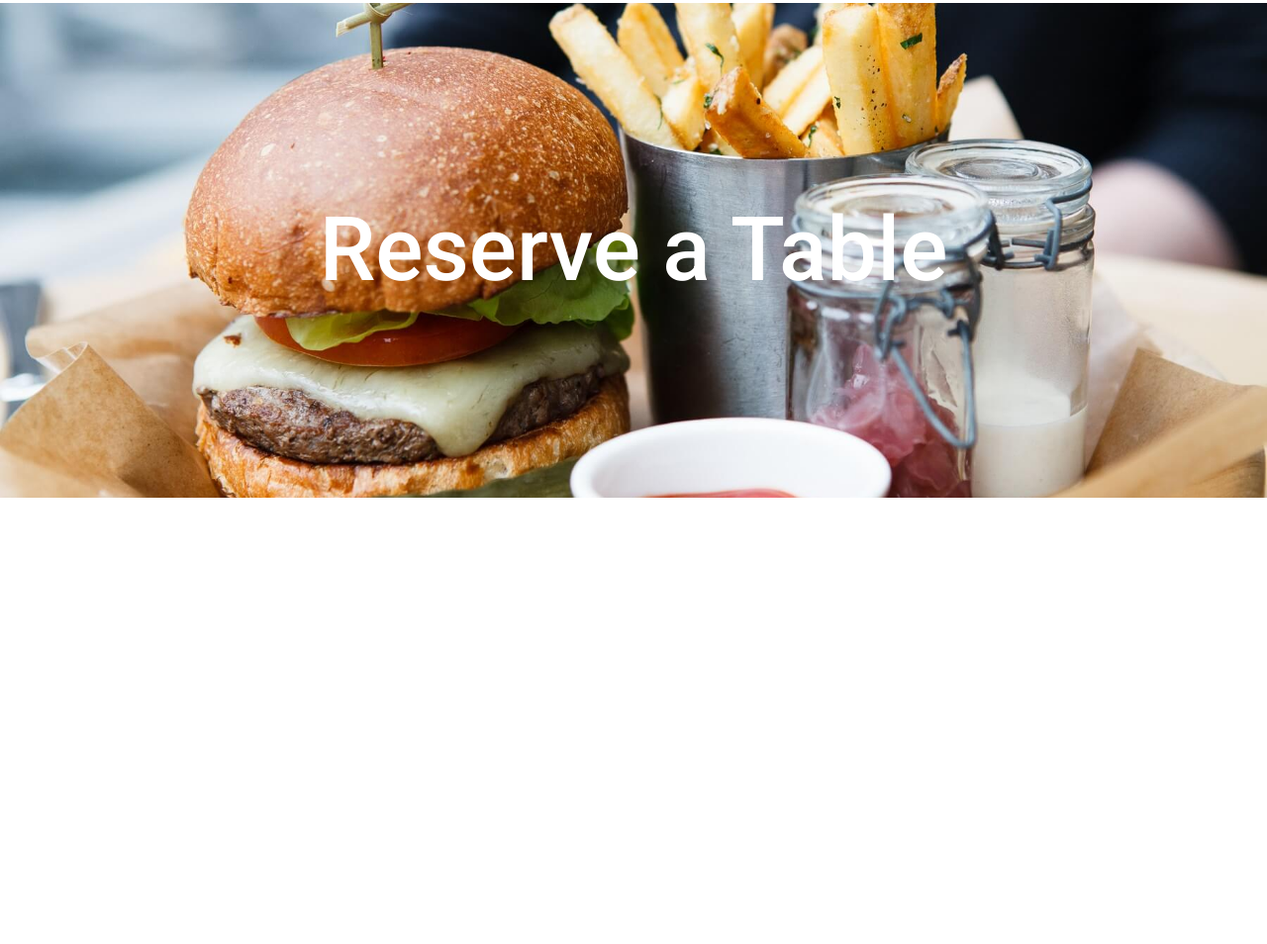
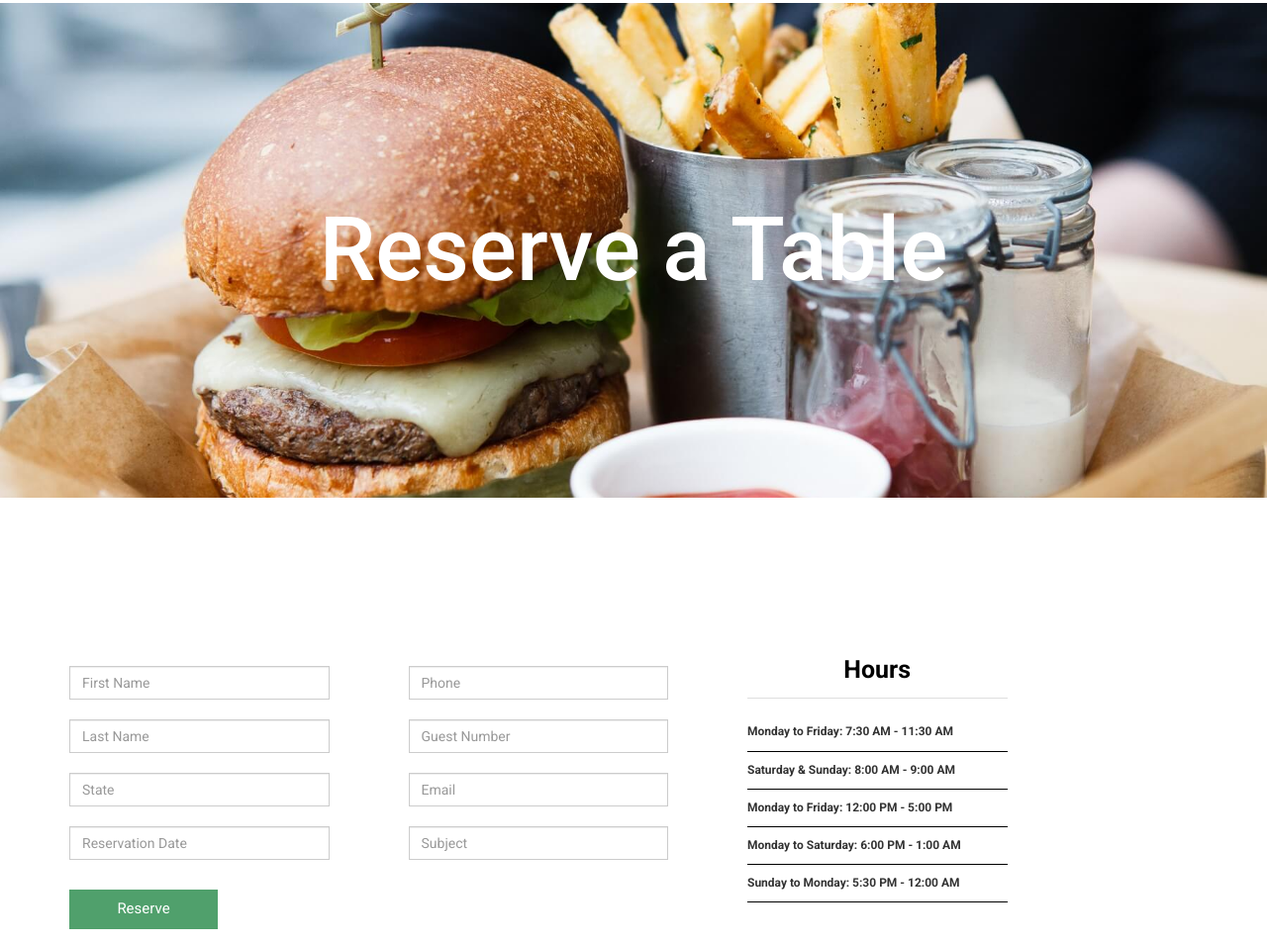
Before and after one commit to bhatiaji112211/resturant, a plain HTML site: page index.html in a window 1280 px wide. Shown: the part 5461-6415 px from the top of the page at 99% size. Before the commit the page ends 5964 px from the top, so only its background shows below. Drawn offline with nearby package versions, Linux system fonts and the light colour scheme.

Commit message:
first edit

```diff
--- a/css/style.css
+++ b/css/style.css
@@ -652,9 +652,52 @@ body{
     color: #fff;
 }
 
+.reservation-form{
+    margin-top: 150px;
+}
+.reservation-form .form{
+    margin-right:50px;
+}
+
+.reservation-form input{
+    margin-top: 20px;
+    border-radius: 0;
+}
+
+.reservation-form button{
+    margin-top: 30px;
+    width: 150px;
+    height: 40px;
+    font-size: 15px;
+    color: #fff;
+    border: 0;
+    background-color: #50a06c;
+    font-family: 'Roboto', sans-serif;
+}
+
+.reservation-form .timing h4{
+    font-size: 25px;
+    font-weight: 600;
+    color: #000;
+    text-align: center;
+    border-bottom: 0.5px solid #dfdfdf;
+    padding-bottom: 15px;
+    margin-bottom: 25px;
+}
+
+.reservation-form .timing p{
+    font-size: 12px;
+    font-weight: 600;
+    border-bottom: 0.5px solid #000;
+    padding-bottom: 10px;
+}
 @media (max-width:992px){
     .reservation h1{
         font-size: 80px;
+    }
+
+    .reservation-form .form{
+        margin-right:0px;
     }
 }
 
--- a/index.html
+++ b/index.html
@@ -193,7 +193,38 @@
             <h1>Reserve a Table</h1>
         </div>
         <div class="container">
+            <div class="reservation-form">
+                <div class="row">
+                    <div class="col-lg-3 col-xs-6 form">
+                        <div class="form-group">
+                            <form action="#">
+                                <input type="text" placeholder="First Name" class="form-control input">
+                                <input type="text" placeholder="Last Name" class="form-control input">
+                                <input type="text" placeholder="State" class="form-control input">
+                                <input type="text" placeholder="Reservation Date" class="form-control input">
+                                <button type="submit">Reserve</button>
+                            </form>
+                        </div>
+                    </div>
+                    <div class="col-lg-3 col-xs-6 form">
+                        <form action="#">
+                            <input type="text" placeholder="Phone" class="form-control input">
+                            <input type="text" placeholder="Guest Number" class="form-control input">
+                            <input type="email" placeholder="Email" class="form-control input">
+                            <input type="email" placeholder="Subject" class="form-control input">
+                        </form>
+                    </div>
 
+                    <div class="col-lg-3 col-xs-12 timing">
+                        <h4>Hours</h4>
+                        <p>Monday to Friday: 7:30 AM - 11:30 AM</p>
+                        <p>Saturday & Sunday: 8:00 AM - 9:00 AM</p>
+                        <p>Monday to Friday: 12:00 PM - 5:00 PM</p>
+                        <p>Monday to Saturday: 6:00 PM - 1:00 AM</p>
+                        <p>Sunday to Monday: 5:30 PM - 12:00 AM</p>
+                    </div>
+                </div>
+            </div>
         </div>
     </div>
 
```
